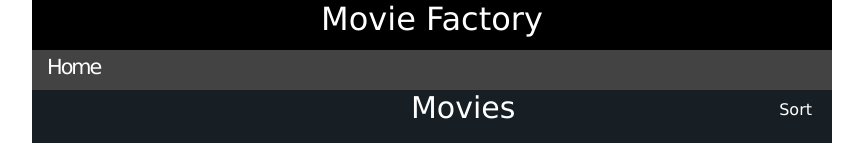
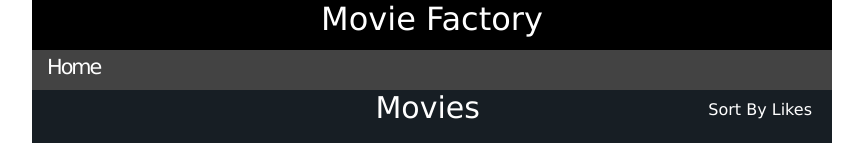
Before and after one commit to smark0/WF-Markhardt-CodeReview03, a plain HTML site: page index.html in a window 1280 px wide. Shown: the top 143 px of the page, without its empty margins (208-1071 px from the left). Drawn offline with Linux system fonts and the light colour scheme.

Commit message:
extended sort button

```diff
--- a/index.html
+++ b/index.html
@@ -21,7 +21,7 @@
     <div id="main">
         <!-- title & sort -->
         <span id="title">Movies</span>
-        <span id="sort">Sort</span>
+        <span id="sort">Sort By Likes</span>
         <!-- /title & sort -->
         <!-- where the magic happens -->
         <div id="movies">
```
